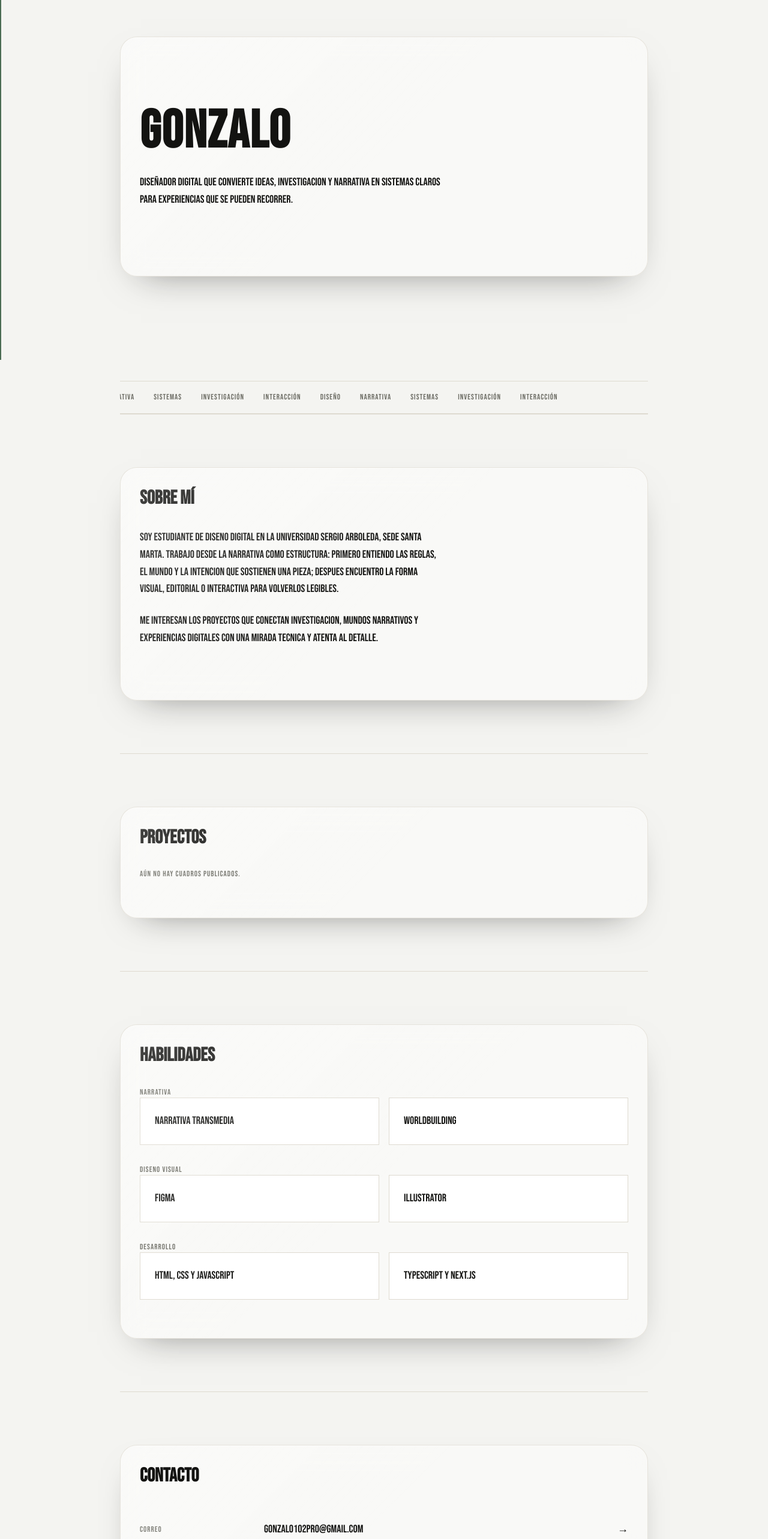
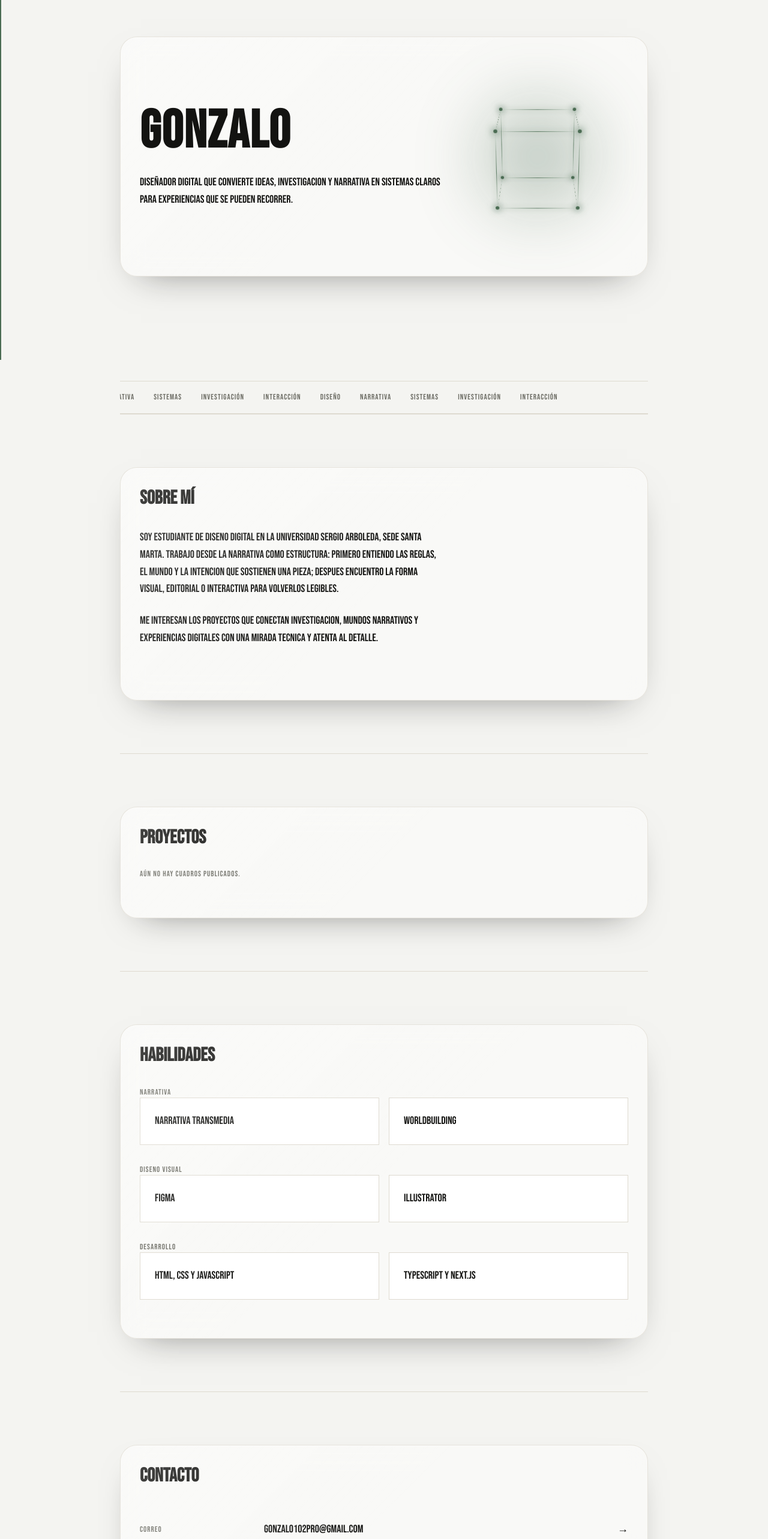
Before and after one commit to GonzaloOo4/tallarinaso, a Next.js app: page / in a window 1280 px wide. Shown: the part 200-2766 px from the top of the page at 60% size. Built offline with nearby package versions, Linux system fonts and the light colour scheme.

Commit message:
Add rotating 3D wireframe crystal in hero, color-linked to name

```diff
--- a/src/app/page.tsx
+++ b/src/app/page.tsx
@@ -1,6 +1,5 @@
-import { CelebrateEmail } from '@/components/CelebrateEmail';
 import { ColorableName } from '@/components/ColorableName';
-import { ContactCelebration } from '@/components/ContactCelebration';
+import { HeroCrystal } from '@/components/HeroCrystal';
 import { LiquidText } from '@/components/LiquidText';
 import { MarqueeBanner } from '@/components/MarqueeBanner';
 import { getCuadrosPublicados, getHabilidades, getSitio } from '@/lib/portfolio';
@@ -9,11 +8,11 @@ export default async function Home() {
   const [sitio, habilidades, cuadros] = await Promise.all([getSitio(), getHabilidades(), getCuadrosPublicados()]);
   const grupos = Object.entries(Object.groupBy(habilidades, ({ grupo }) => grupo));
   return <main id="contenido" className="site-main">
-    <section className="hero scene" aria-labelledby="hero-title"><div className="glass-panel hero-glass"><LiquidText className="hero-liquid"><h1 id="hero-title"><ColorableName className="hero-name">{sitio.nombre}</ColorableName></h1><p>{sitio.hero}</p></LiquidText></div></section>
+    <section className="hero scene" aria-labelledby="hero-title"><div className="glass-panel hero-glass"><LiquidText className="hero-liquid"><h1 id="hero-title"><ColorableName className="hero-name">{sitio.nombre}</ColorableName></h1><p>{sitio.hero}</p></LiquidText><HeroCrystal /></div></section>
     <MarqueeBanner />
     <section className="scene" id="sobre-mi" aria-labelledby="sobre-mi-title"><div className="glass-panel section-glass"><h2 id="sobre-mi-title">Sobre mí</h2><div className="prose">{sitio.bio.split('\n\n').map((paragraph) => <p key={paragraph}>{paragraph}</p>)}</div></div></section>
     <section className="scene" id="proyectos" aria-labelledby="proyectos-title"><div className="glass-panel section-glass"><h2 id="proyectos-title">Proyectos</h2>{cuadros.length === 0 ? <p className="meta">Aún no hay cuadros publicados.</p> : <div className="project-list">{cuadros.map((cuadro) => <article className="project-box" key={cuadro.slug}><span className="project-number">Cuadro {cuadro.numero}</span><div><h3><a className="editorial-link" href={`/proyectos/${cuadro.slug}`}>{cuadro.titulo}</a></h3><p className="meta">{cuadro.rol} · {cuadro.anio} · {cuadro.formato.join(' · ')}</p><p>{cuadro.resumen}</p><a className="arrow-link" href={`/proyectos/${cuadro.slug}`}>Ver proyecto completo <span aria-hidden="true">→</span></a></div></article>)}</div>}</div></section>
     <section className="scene" id="habilidades" aria-labelledby="habilidades-title"><div className="glass-panel section-glass"><h2 id="habilidades-title">Habilidades</h2><div className="skill-groups">{grupos.map(([grupo, items]) => <div key={grupo}><p className="meta">{grupo}</p><div className="skill-grid">{items?.map((habilidad) => <div className="skill-card" key={habilidad.nombre}>{habilidad.nombre}</div>)}</div></div>)}</div></div></section>
-    <section className="scene" id="contacto" aria-labelledby="contacto-title"><div className="glass-panel section-glass"><ContactCelebration><h2 id="contacto-title">Contacto</h2></ContactCelebration><div className="contact-list">{sitio.canales.map((canal) => <a className="contact-row" href={canal.url} key={canal.url}><span className="meta">{canal.etiqueta}</span><span>{canal.etiqueta === 'Correo' ? <CelebrateEmail>{canal.valor}</CelebrateEmail> : canal.valor}</span><span aria-hidden="true">→</span></a>)}</div></div></section>
+    <section className="scene" id="contacto" aria-labelledby="contacto-title"><div className="glass-panel section-glass"><h2 id="contacto-title">Contacto</h2><div className="contact-list">{sitio.canales.map((canal) => <a className="contact-row" href={canal.url} key={canal.url}><span className="meta">{canal.etiqueta}</span><span>{canal.valor}</span><span aria-hidden="true">→</span></a>)}</div></div></section>
   </main>;
 }
--- a/src/components/CelebrateEmail.tsx
+++ /dev/null
@@ -1,35 +0,0 @@
-'use client';
-
-import { motion, useInView } from 'framer-motion';
-import { useRef } from 'react';
-
-const BURST = ['🎉', '✨', '⭐', '💌'];
-
-export const CelebrateEmail = ({ children }: { children: React.ReactNode }) => {
-  const ref = useRef<HTMLSpanElement>(null);
-  const inView = useInView(ref, { once: true, amount: 0.6 });
-
-  return (
-    <span ref={ref} className="celebrate-email">
-      <motion.span
-        className="celebrate-email-text"
-        animate={inView ? { scale: [1, 1.2, 0.92, 1.06, 1] } : {}}
-        transition={{ duration: 0.8, ease: 'easeOut' }}
-      >
-        {children}
-      </motion.span>
-      {inView && BURST.map((emoji, index) => (
-        <motion.span
-          key={emoji}
-          aria-hidden="true"
-          className="celebrate-piece"
-          initial={{ opacity: 1, x: 0, y: 0, scale: 0.5 }}
-          animate={{ opacity: 0, x: (index - 1.5) * 28, y: -28 - index * 8, scale: 1, rotate: (index - 1.5) * 50 }}
-          transition={{ duration: 0.9, delay: index * 0.05, ease: 'easeOut' }}
-        >
-          {emoji}
-        </motion.span>
-      ))}
-    </span>
-  );
-};
--- a/src/components/ContactCelebration.tsx
+++ /dev/null
@@ -1,28 +0,0 @@
-'use client';
-
-import { AnimatePresence, motion, useInView } from 'framer-motion';
-import { useRef } from 'react';
-
-export const ContactCelebration = ({ children }: { children: React.ReactNode }) => {
-  const ref = useRef<HTMLDivElement>(null);
-  const inView = useInView(ref, { once: true, amount: 0.4 });
-
-  return (
-    <div ref={ref} className="contact-celebration">
-      {children}
-      <AnimatePresence>
-        {inView && (
-          <motion.span
-            className="contact-phone"
-            aria-hidden="true"
-            initial={{ opacity: 0, scale: 0.5, rotate: -12 }}
-            animate={{ opacity: [0, 1, 1, 0], scale: [0.5, 1.1, 1, 0.5], rotate: [-12, 8, 0, -12] }}
-            transition={{ duration: 2.2, repeat: Infinity, repeatDelay: 1, ease: 'easeInOut' }}
-          >
-            📞
-          </motion.span>
-        )}
-      </AnimatePresence>
-    </div>
-  );
-};
--- /dev/null
+++ b/src/components/HeroCrystal.tsx
@@ -0,0 +1,35 @@
+const H = 64;
+const SIZE = H * 2;
+
+const VERTICES = [
+  [-H, -H, -H], [H, -H, -H], [H, H, -H], [-H, H, -H],
+  [-H, -H, H], [H, -H, H], [H, H, H], [-H, H, H],
+];
+
+const X_EDGES = [
+  [-H, -H], [-H, H], [H, -H], [H, H],
+].map(([y, z]) => ({ transform: `translate3d(0px, ${y}px, ${z}px)` }));
+
+const Y_EDGES = [
+  [-H, -H], [-H, H], [H, -H], [H, H],
+].map(([x, z]) => ({ transform: `translate3d(${x}px, 0px, ${z}px) rotateZ(90deg)` }));
+
+const Z_EDGES = [
+  [-H, -H], [-H, H], [H, -H], [H, H],
+].map(([x, y]) => ({ transform: `translate3d(${x}px, ${y}px, 0px) rotateY(90deg)` }));
+
+const EDGES = [...X_EDGES, ...Y_EDGES, ...Z_EDGES];
+
+export const HeroCrystal = () => (
+  <div className="crystal-scene" aria-hidden="true">
+    <div className="crystal-glow" />
+    <div className="crystal-cube" style={{ width: SIZE, height: SIZE }}>
+      {EDGES.map((edge, index) => (
+        <span key={index} className="crystal-edge" style={{ width: SIZE, transform: edge.transform }} />
+      ))}
+      {VERTICES.map(([x, y, z], index) => (
+        <span key={index} className="crystal-node" style={{ transform: `translate3d(${x}px, ${y}px, ${z}px)` }} />
+      ))}
+    </div>
+  </div>
+);
```
Also changed, not shown: src/app/globals.css.
